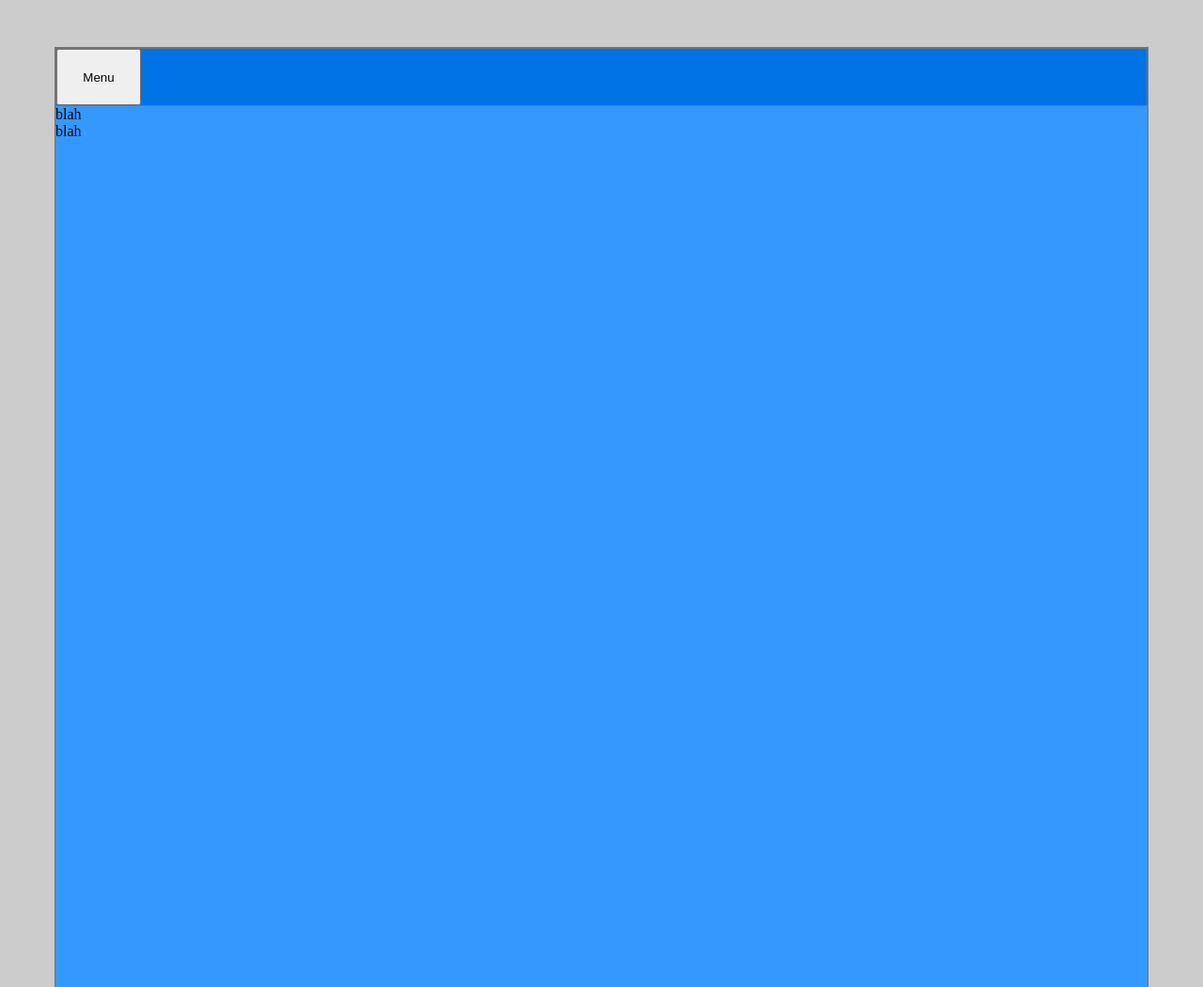
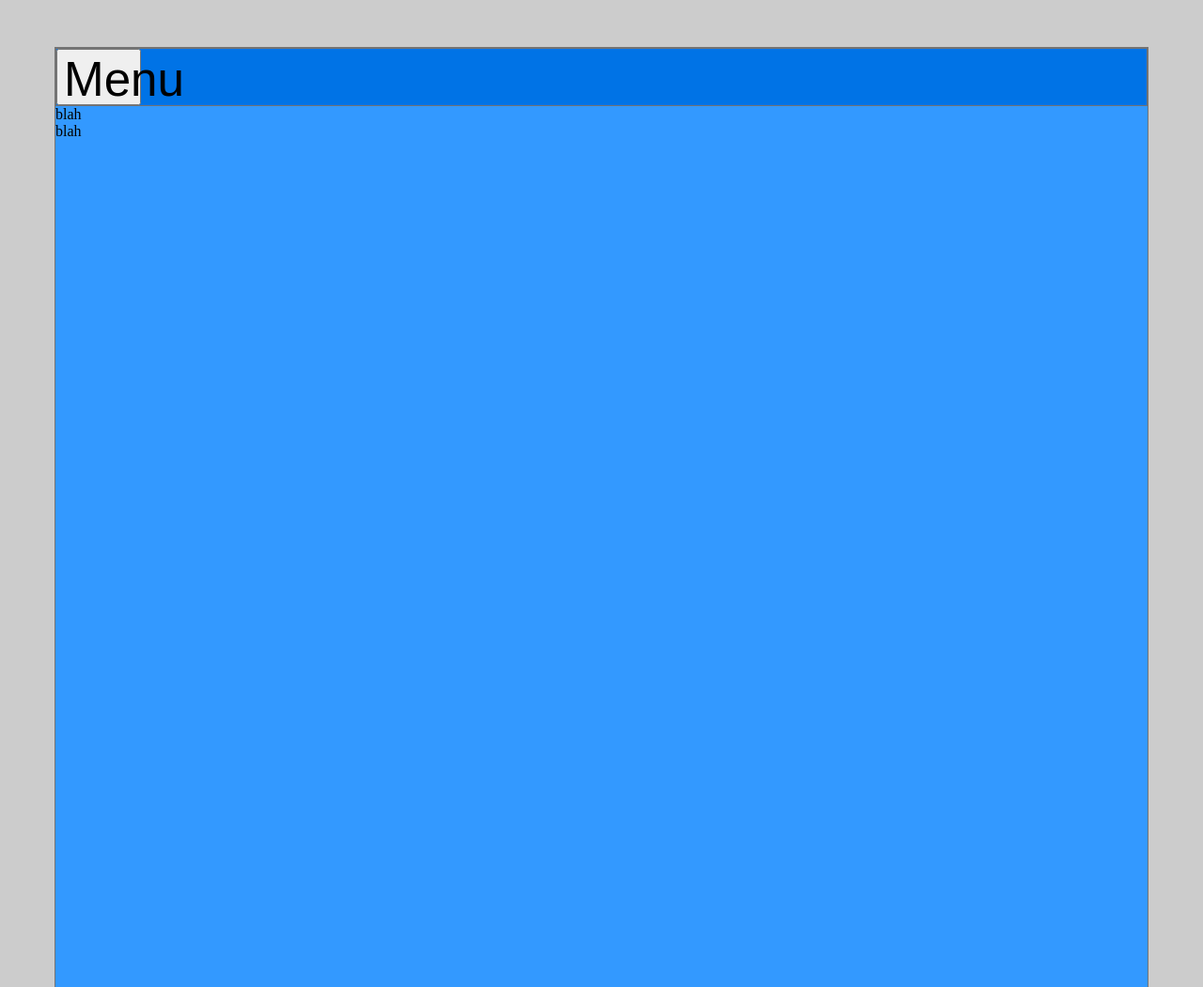
Before and after one commit to redgoblin88/redgoblin88.github.io, a plain HTML site: page index.html in a window 1280 px wide. Shown: the top 1051 px of the page at 94% size. Drawn offline with nearby package versions, Linux system fonts and the light colour scheme.

Commit message:
Update stylesheet.css

```diff
--- a/stylesheet.css
+++ b/stylesheet.css
@@ -26,6 +26,8 @@
 .icon-menu{
   height:60px;
   width:90px;
+  cursor: pointer;
+  font-size: 4vw;
 }
 .menu {
   background: white;
```
